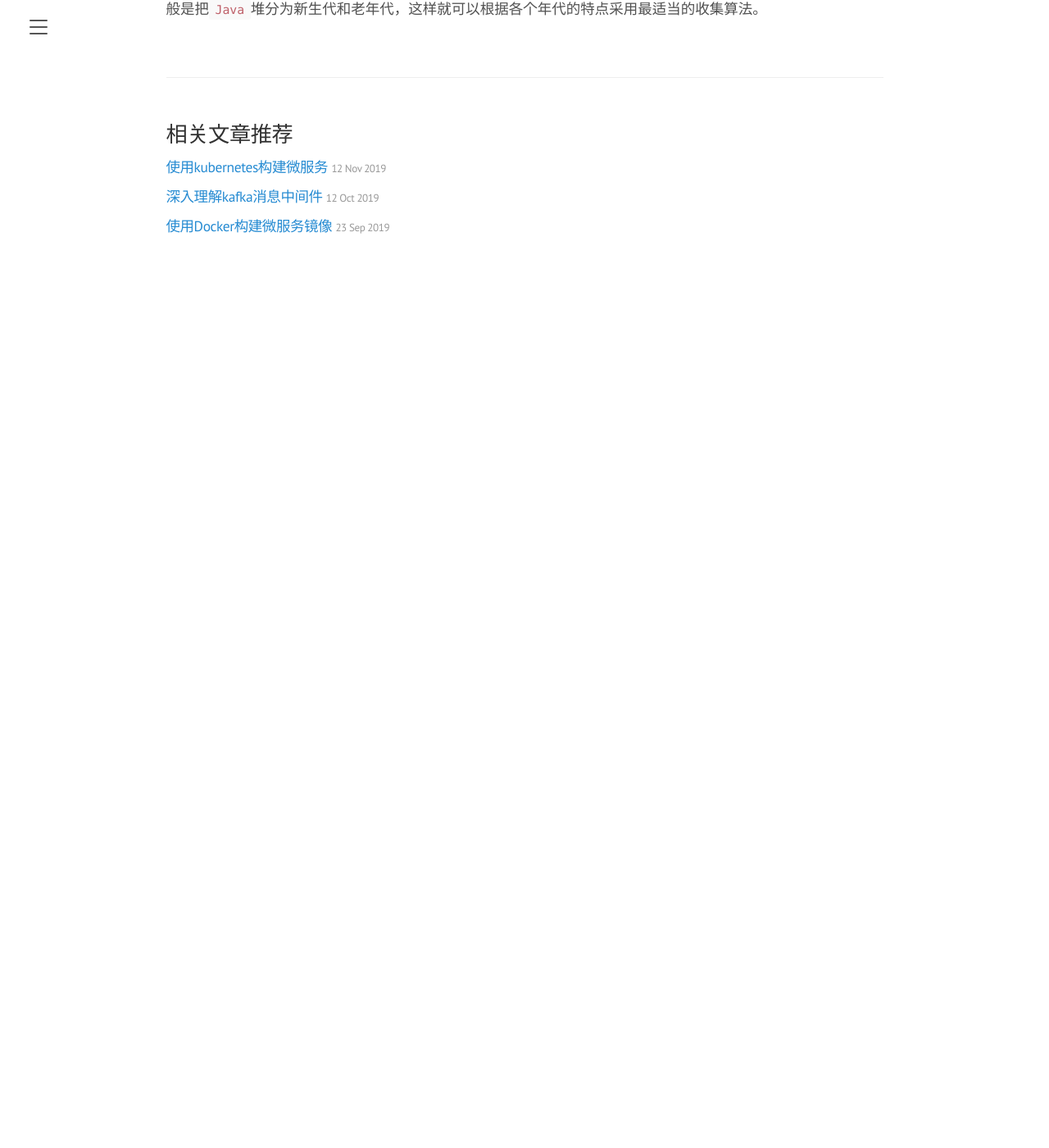
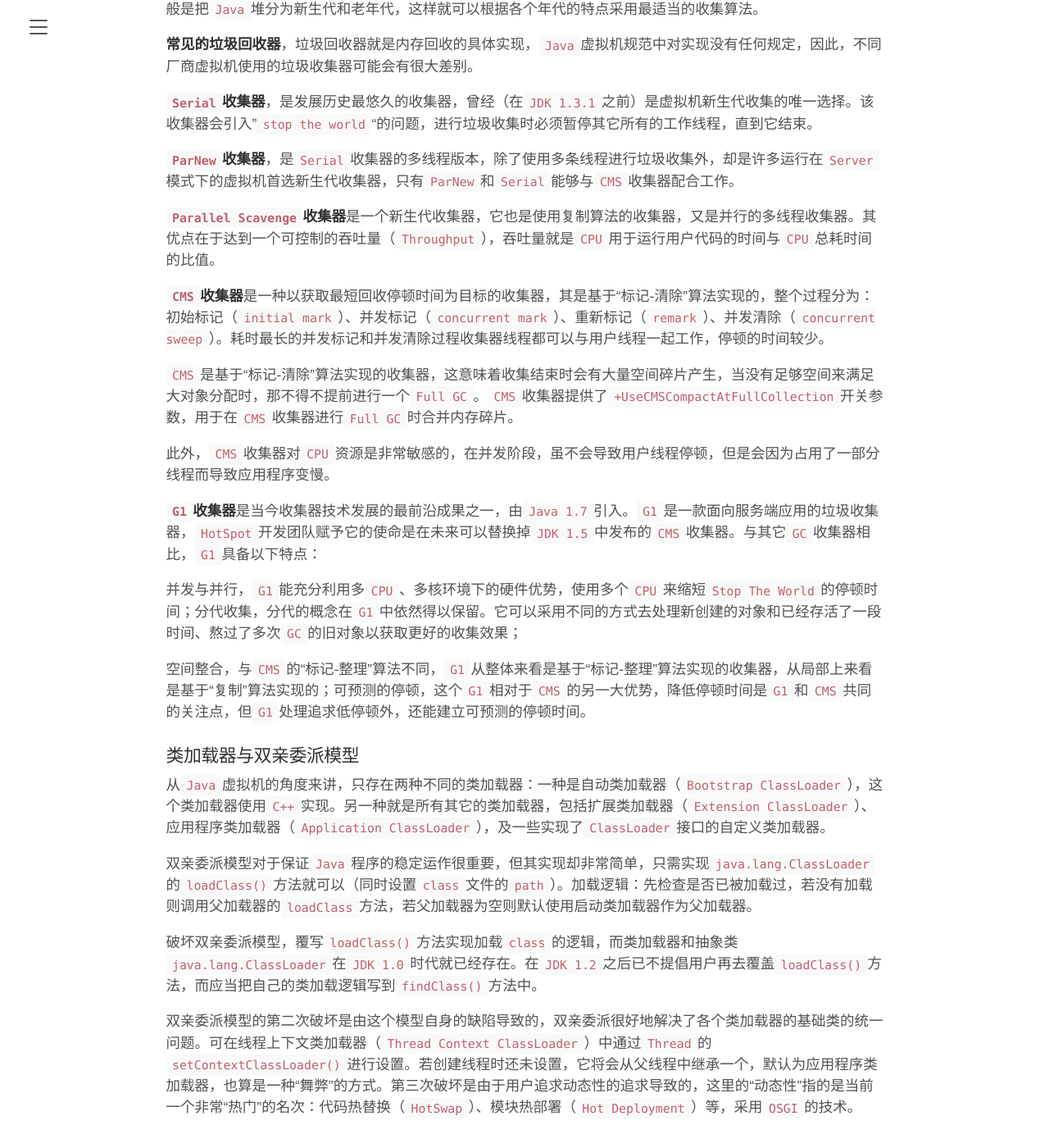
Before and after one commit to dongma/dongma.github.io, a Jekyll site: the page built from _posts/2021-02-10-jvm-garbage-collect-algorithm.md, in a window 1280 px wide and 1400 px high, scrolled down 1387 px. Shown: the whole window at 82% size. Built offline with Jekyll 4.4.1, drawn with Linux system fonts in a browser that asks for light colours; before the commit the page ends 1728 px from its top, so only the background shows below that.

Commit message:
GC collector such as CMS G1 and Serial, how to loader class to machine

```diff
--- a/_posts/2021-02-10-jvm-garbage-collect-algorithm.md
+++ b/_posts/2021-02-10-jvm-garbage-collect-algorithm.md
@@ -22,6 +22,7 @@
 
 6）运行时常量池（`Runtime Constant Pool`）和直接内存（`Direct Memory`）这两部分，用于存储`class`文件翻译出来的直接引用也存储在运行时常量池中，直接内存主要用于`NIO`类；
 
+<!-- more -->
 ### 回收算法及垃圾收集器
 
 如何判断一个对象已死？已有引用计数算法，但其无法解决循环引用的问题。`java`采用可达性分析算法，算法的基本思路 是通过一系列称为"`gc roots` "的对象作为起始点，搜索所走过的路径称为引用链（`reference chain`），当`gc`不可达时 则证明此对象是不可用的。
@@ -33,3 +34,33 @@
 根据老年代的特点，有人提出了另外一种“标记-整理”（`Mark Compact`）算法，差异在于不清理可回收的对象，而是让所有存活的对象都向一端移动，然后直接清除掉端边界以外的内存。
 
 商业上目前用的是分代回收（`Generational Collect`）算法，根据对象存活周期的不同将内存划分为几块。一般是把`Java`堆分为新生代和老年代，这样就可以根据各个年代的特点采用最适当的收集算法。
+
+**常见的垃圾回收器**，垃圾回收器就是内存回收的具体实现，`Java`虚拟机规范中对实现没有任何规定，因此，不同厂商虚拟机使用的垃圾收集器可能会有很大差别。
+
+**`Serial`收集器**，是发展历史最悠久的收集器，曾经（在`JDK 1.3.1`之前）是虚拟机新生代收集的唯一选择。该收集器会引入"`stop the world`"的问题，进行垃圾收集时必须暂停其它所有的工作线程，直到它结束。
+
+**`ParNew`收集器**，是`Serial`收集器的多线程版本，除了使用多条线程进行垃圾收集外，却是许多运行在`Server`模式下的虚拟机首选新生代收集器，只有`ParNew`和`Serial`能够与`CMS`收集器配合工作。
+
+**`Parallel Scavenge`收集器**是一个新生代收集器，它也是使用复制算法的收集器，又是并行的多线程收集器。其优点在于达到一个可控制的吞吐量（`Throughput`），吞吐量就是`CPU`用于运行用户代码的时间与`CPU`总耗时间的比值。
+
+**`CMS`收集器**是一种以获取最短回收停顿时间为目标的收集器，其是基于“标记-清除”算法实现的，整个过程分为：初始标记（`initial mark`）、并发标记（`concurrent mark`）、重新标记（`remark`）、并发清除（`concurrent sweep`）。耗时最长的并发标记和并发清除过程收集器线程都可以与用户线程一起工作，停顿的时间较少。
+
+`CMS`是基于“标记-清除”算法实现的收集器，这意味着收集结束时会有大量空间碎片产生，当没有足够空间来满足大对象分配时，那不得不提前进行一个`Full GC`。`CMS`收集器提供了`+UseCMSCompactAtFullCollection`开关参数，用于在`CMS`收集器进行`Full GC`时合并内存碎片。
+
+此外，`CMS`收集器对`CPU`资源是非常敏感的，在并发阶段，虽不会导致用户线程停顿，但是会因为占用了一部分线程而导致应用程序变慢。
+
+**`G1`收集器**是当今收集器技术发展的最前沿成果之一，由`Java 1.7`引入。`G1`是一款面向服务端应用的垃圾收集器，`HotSpot`开发团队赋予它的使命是在未来可以替换掉`JDK 1.5`中发布的`CMS`收集器。与其它`GC`收集器相比，`G1`具备以下特点：
+
+并发与并行，`G1`能充分利用多`CPU`、多核环境下的硬件优势，使用多个`CPU`来缩短`Stop The World`的停顿时间；分代收集，分代的概念在`G1`中依然得以保留。它可以采用不同的方式去处理新创建的对象和已经存活了一段时间、熬过了多次`GC`的旧对象以获取更好的收集效果；
+
+空间整合，与`CMS`的“标记-整理”算法不同，`G1`从整体来看是基于“标记-整理”算法实现的收集器，从局部上来看是基于“复制”算法实现的；可预测的停顿，这个`G1`相对于`CMS`的另一大优势，降低停顿时间是`G1`和`CMS`共同的关注点，但`G1`处理追求低停顿外，还能建立可预测的停顿时间。
+
+### 类加载器与双亲委派模型
+
+从`Java`虚拟机的角度来讲，只存在两种不同的类加载器：一种是自动类加载器（`Bootstrap ClassLoader`），这个类加载器使用`C++`实现。另一种就是所有其它的类加载器，包括扩展类加载器（`Extension ClassLoader`）、应用程序类加载器（`Application ClassLoader`），及一些实现了`ClassLoader`接口的自定义类加载器。
+
+双亲委派模型对于保证`Java`程序的稳定运作很重要，但其实现却非常简单，只需实现`java.lang.ClassLoader`的`loadClass()`方法就可以（同时设置`class`文件的`path`）。加载逻辑：先检查是否已被加载过，若没有加载则调用父加载器的`loadClass`方法，若父加载器为空则默认使用启动类加载器作为父加载器。
+
+破坏双亲委派模型，覆写`loadClass()`方法实现加载`class`的逻辑，而类加载器和抽象类`java.lang.ClassLoader`在`JDK 1.0`时代就已经存在。在`JDK 1.2`之后已不提倡用户再去覆盖`loadClass()`方法，而应当把自己的类加载逻辑写到`findClass()`方法中。
+
+双亲委派模型的第二次破坏是由这个模型自身的缺陷导致的，双亲委派很好地解决了各个类加载器的基础类的统一问题。可在线程上下文类加载器（`Thread Context ClassLoader`）中通过`Thread`的`setContextClassLoader()`进行设置。若创建线程时还未设置，它将会从父线程中继承一个，默认为应用程序类加载器，也算是一种“舞弊”的方式。第三次破坏是由于用户追求动态性的追求导致的，这里的“动态性”指的是当前一个非常“热门”的名次：代码热替换（`HotSwap`）、模块热部署（`Hot Deployment`）等，采用`OSGI`的技术。
```
